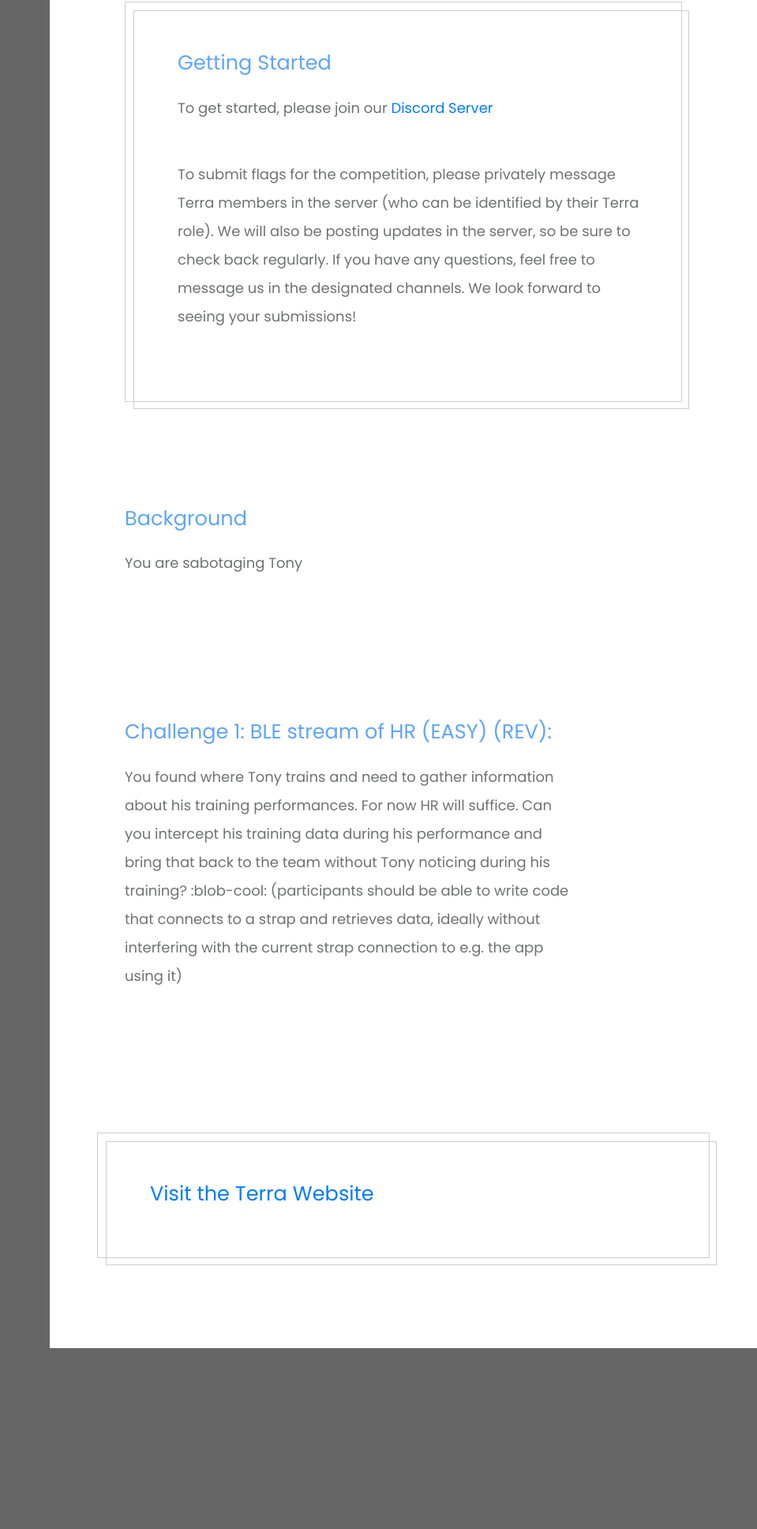
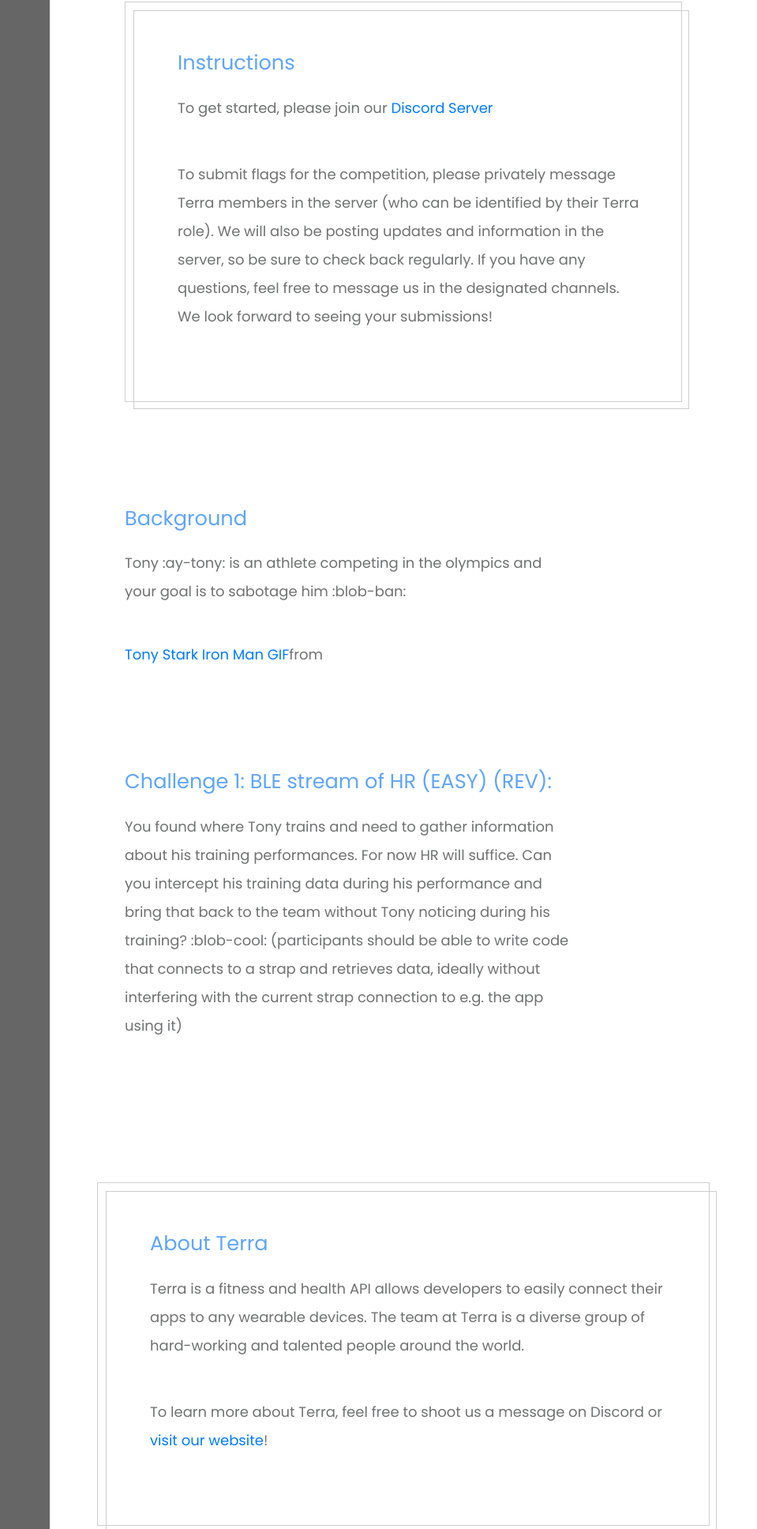
Before and after one commit to hanbo-xie/terra-CTF, a plain HTML site: page index.html in a window 1280 px wide. Shown: the part 864-2800 px from the top of the page at 79% size, without its empty margins (321-1280 px from the left). Before the commit the page ends 2571 px from the top, so only its background shows below. Drawn offline with nearby package versions, Linux system fonts and the light colour scheme; a script that the page names is missing.

Commit message:
Update index.html

```diff
--- a/index.html
+++ b/index.html
@@ -63,6 +63,12 @@
                   <span class="d-inline-block tm-white-rect"></span>
                 </a>
               </li>
+              <li class="nav-item">
+                <a href="#aboutus" class="nav-link">
+                  <span class="d-inline-block mr-3">About Us</span>
+                  <span class="d-inline-block tm-white-rect"></span>
+                </a>
+              </li>
             </ul>
             <!-- <footer class="text-center text-white small">
                   <p class="mb-0">
@@ -103,7 +109,7 @@
                 <div class="tm-double-border-1 tm-border-gray">
                   <div class="tm-double-border-2 tm-border-gray tm-box-pad">
                     <h2 class="tm-color-primary tm-section-title mb-4">
-                      Getting Started
+                      Instructions
                     </h2>
                     <p class="mb-5">
                       To get started, please join our
@@ -114,11 +120,11 @@
                     <p class="mb-5">
                       To submit flags for the competition, please privately
                       message Terra members in the server (who can be identified
-                      by their Terra role). We will also be posting updates in
-                      the server, so be sure to check back regularly. If you
-                      have any questions, feel free to message us in the
-                      designated channels. We look forward to seeing your
-                      submissions!
+                      by their Terra role). We will also be posting updates and
+                      information in the server, so be sure to check back
+                      regularly. If you have any questions, feel free to message
+                      us in the designated channels. We look forward to seeing
+                      your submissions!
                     </p>
                   </div>
                 </div>
@@ -134,7 +140,27 @@
                     <h2 class="tm-color-primary tm-section-title mb-4">
                       Background
                     </h2>
-                    <p class="mb-5">You are sabotaging Tony</p>
+                    <p class="mb-5">
+                      Tony :ay-tony: is an athlete competing in the olympics and
+                      your goal is to sabotage him :blob-ban:
+                    </p>
+                    <div
+                    class="tenor-gif-embed"
+                    data-postid="14889389"
+                    data-share-method="host"
+                    data-aspect-ratio="2.42424"
+                    data-width="100%"
+                    >
+                      <a
+                        href="https://tenor.com/view/tony-stark-iron-man-rdj-robert-downey-jr-gif-14889389"
+                        >Tony Stark Iron Man GIF</a
+                      >from
+                    </div>
+                    <script
+                      type="text/javascript"
+                      async
+                      src="https://tenor.com/embed.js"
+                    ></script>
                   </div>
                 </div>
               </div>
@@ -164,15 +190,24 @@
             </section>
           </div>
           <div class="tm-section-wrap bg-white">
-            <section id="talk" class="row tm-section">
+            <section id="aboutus" class="row tm-section">
               <div class="col-12 mb-5">
                 <div class="tm-double-border-1 tm-border-gray">
                   <div class="tm-double-border-2 tm-border-gray tm-box-pad">
                     <h2 class="tm-color-primary tm-section-title mb-4">
-                      <a href="https://tryterra.co" target="_blank"
-                        >Visit the Terra Website</a
-                      >
+                      About Terra
                     </h2>
+                    <p class="mb-5">
+                      Terra is a fitness and health API allows developers to
+                      easily connect their apps to any wearable devices. The
+                      team at Terra is a diverse group of hard-working and
+                      talented people around the world.
+                    </p>
+                    <p class="mb-5">
+                      To learn more about Terra, feel free to shoot us a message
+                      on Discord or
+                      <a href="https://tryterra.co">visit our website</a>!
+                    </p>
                   </div>
                 </div>
               </div>
```
